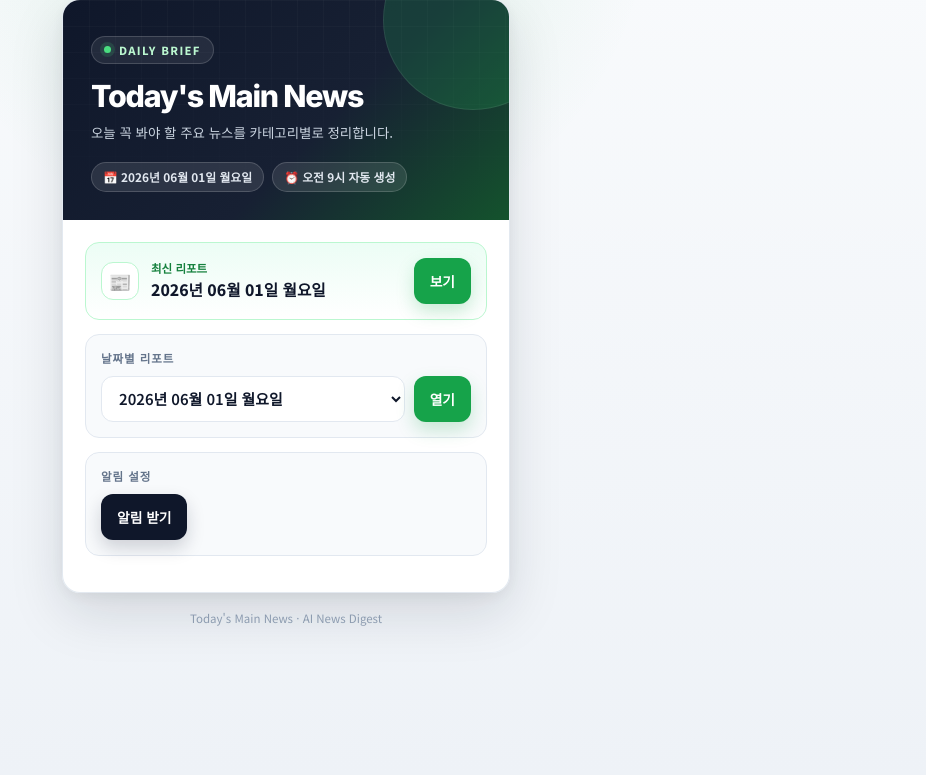
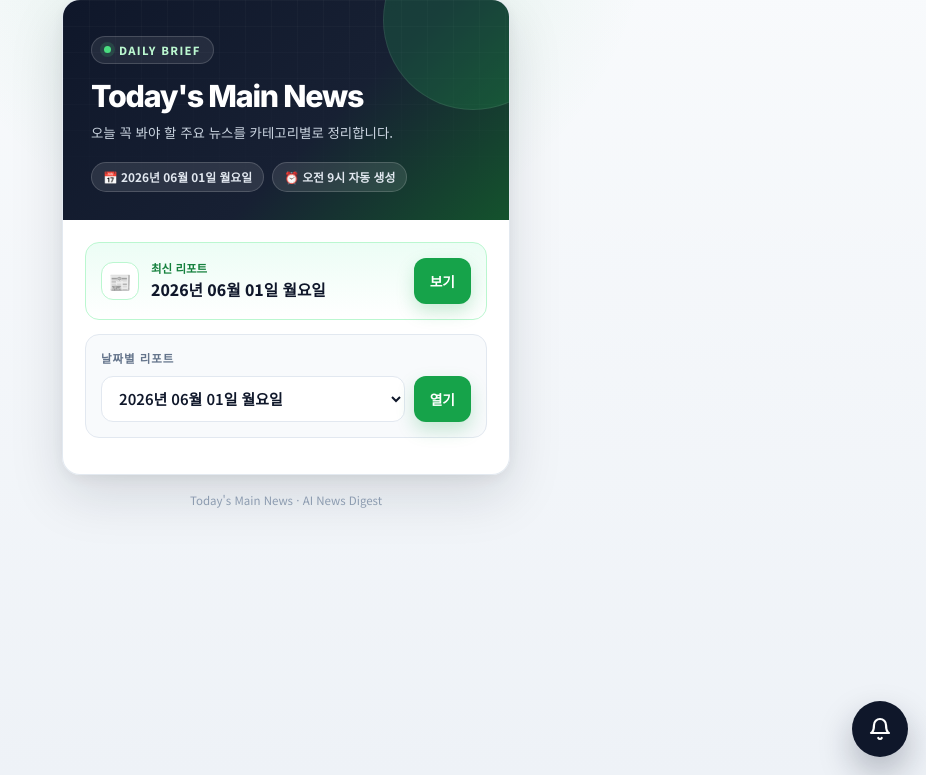
Before and after one commit to suhun1105-cmd/Today-s-Main-News, a Flask app: page / in a window 1280 px wide. Shown: the part 25-800 px from the top of the page, without its empty margins (354-1280 px from the left). Run offline with Flask 3, Linux system fonts and the light colour scheme.

Commit message:
style: move notification control to floating icon

```diff
--- a/static/notifications.js
+++ b/static/notifications.js
@@ -56,10 +56,14 @@
   function updateButtons() {
     buttons().forEach((button) => {
       if (currentSubscription) {
-        button.textContent = '알림 해제';
+        if (!button.dataset.iconOnly) button.textContent = '알림 해제';
+        button.setAttribute('aria-label', '알림 해제');
+        button.setAttribute('title', '알림 해제');
         button.classList.add('subscribed');
       } else {
-        button.textContent = button.dataset.defaultText || '알림 받기';
+        if (!button.dataset.iconOnly) button.textContent = button.dataset.defaultText || '알림 받기';
+        button.setAttribute('aria-label', '알림 받기');
+        button.setAttribute('title', '알림 받기');
         button.classList.remove('subscribed');
       }
     });
@@ -196,7 +200,7 @@
   document.addEventListener('DOMContentLoaded', () => {
     buttons().forEach((button) => {
       button.type = 'button';
-      button.dataset.defaultText = button.textContent.trim() || '알림 받기';
+      button.dataset.defaultText = button.dataset.iconOnly ? '' : (button.textContent.trim() || '알림 받기');
       button.addEventListener('click', window.toggleNotif);
     });
     syncExistingSubscription();
--- a/templates/home.html
+++ b/templates/home.html
@@ -254,17 +254,50 @@
     .btn.secondary:hover { background: #1e293b; }
     .btn.is-busy { opacity: .72; cursor: wait; }
 
-    .notification-actions {
-      display: flex;
-      gap: 9px;
+    .notification-fab {
+      position: fixed;
+      right: max(18px, env(safe-area-inset-right));
+      bottom: max(18px, env(safe-area-inset-bottom));
+      z-index: 20;
+      width: 56px;
+      height: 56px;
+      border: none;
+      border-radius: 50%;
+      background: #0f172a;
+      color: #fff;
+      display: inline-flex;
       align-items: center;
+      justify-content: center;
+      box-shadow: 0 16px 34px rgba(15,23,42,.28);
+      cursor: pointer;
+      transition: transform .16s ease, background .16s ease, box-shadow .16s ease;
+    }
+    .notification-fab:hover {
+      background: #1e293b;
+      transform: translateY(-1px);
+      box-shadow: 0 18px 38px rgba(15,23,42,.32);
+    }
+    .notification-fab.subscribed { background: var(--accent); }
+    .notification-fab.is-busy { opacity: .74; cursor: wait; }
+    .notification-fab svg {
+      width: 24px;
+      height: 24px;
+      stroke: currentColor;
     }
 
     .notification-status {
-      margin-top: 10px;
-      color: var(--muted);
-      font-size: .8rem;
+      position: fixed;
+      right: max(18px, env(safe-area-inset-right));
+      bottom: calc(max(18px, env(safe-area-inset-bottom)) + 68px);
+      z-index: 20;
+      max-width: min(300px, calc(100vw - 36px));
+      padding: 10px 12px;
+      border-radius: 12px;
+      background: rgba(15,23,42,.94);
+      color: #fff;
+      font-size: .78rem;
       line-height: 1.55;
+      box-shadow: 0 12px 28px rgba(15,23,42,.22);
     }
 
     .empty {
@@ -339,19 +372,19 @@
           {% endif %}
         </section>
 
-        <section class="panel">
-          <div class="panel-title">알림 설정</div>
-          <div class="notification-actions">
-            <button class="btn secondary" data-notification-button type="button">알림 받기</button>
-          </div>
-          <div class="notification-status" data-notification-status hidden></div>
-        </section>
-
       </main>
     </div>
 
     <p class="footer">Today's Main News · AI News Digest</p>
   </div>
+
+  <button class="notification-fab" data-notification-button data-icon-only="true" type="button" aria-label="알림 받기" title="알림 받기">
+    <svg viewBox="0 0 24 24" fill="none" stroke-width="2.2" stroke-linecap="round" stroke-linejoin="round" aria-hidden="true">
+      <path d="M18 8a6 6 0 0 0-12 0c0 7-3 8-3 8h18s-3-1-3-8" />
+      <path d="M13.73 21a2 2 0 0 1-3.46 0" />
+    </svg>
+  </button>
+  <div class="notification-status" data-notification-status hidden></div>
 
   <script>
     function openSelectedReport() {
@@ -360,6 +393,6 @@
       window.location.href = '/report?date=' + encodeURIComponent(select.value);
     }
   </script>
-  <script src="/static/notifications.js?v=20260601-3"></script>
+  <script src="/static/notifications.js?v=20260601-4"></script>
 </body>
 </html>
```
